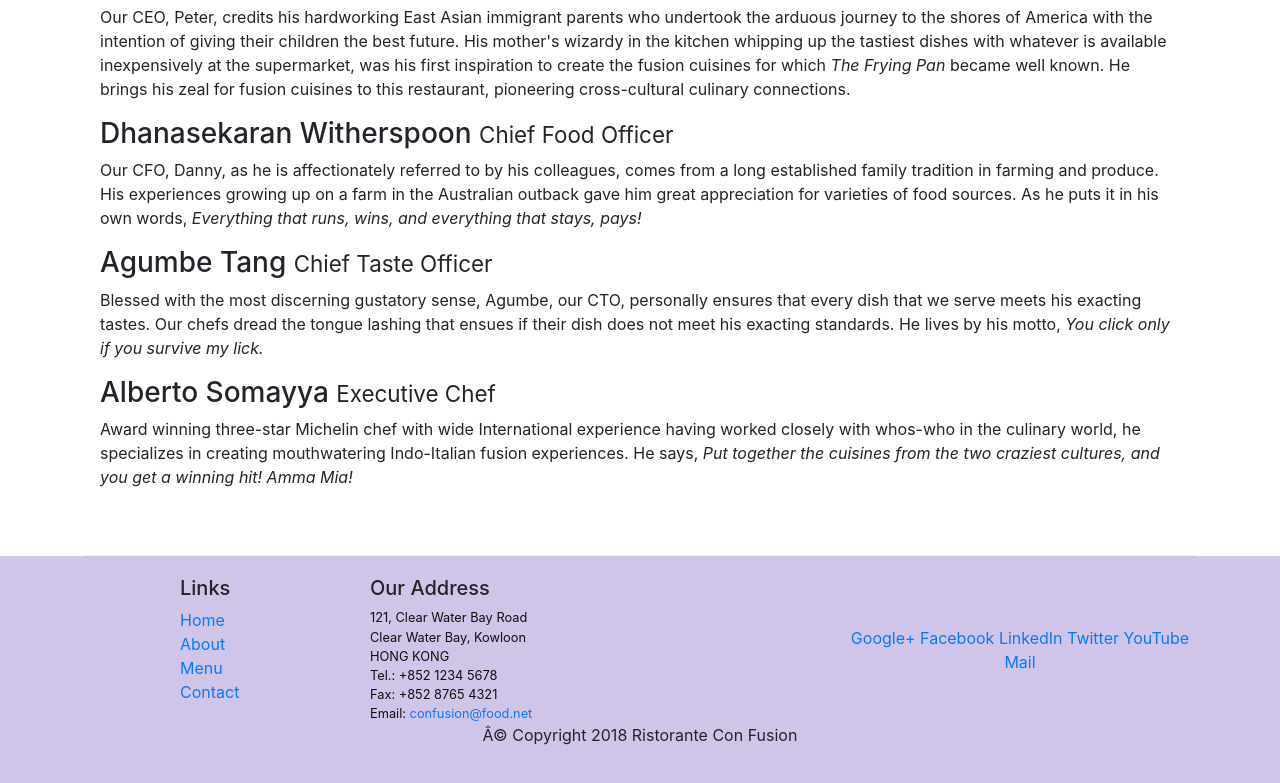
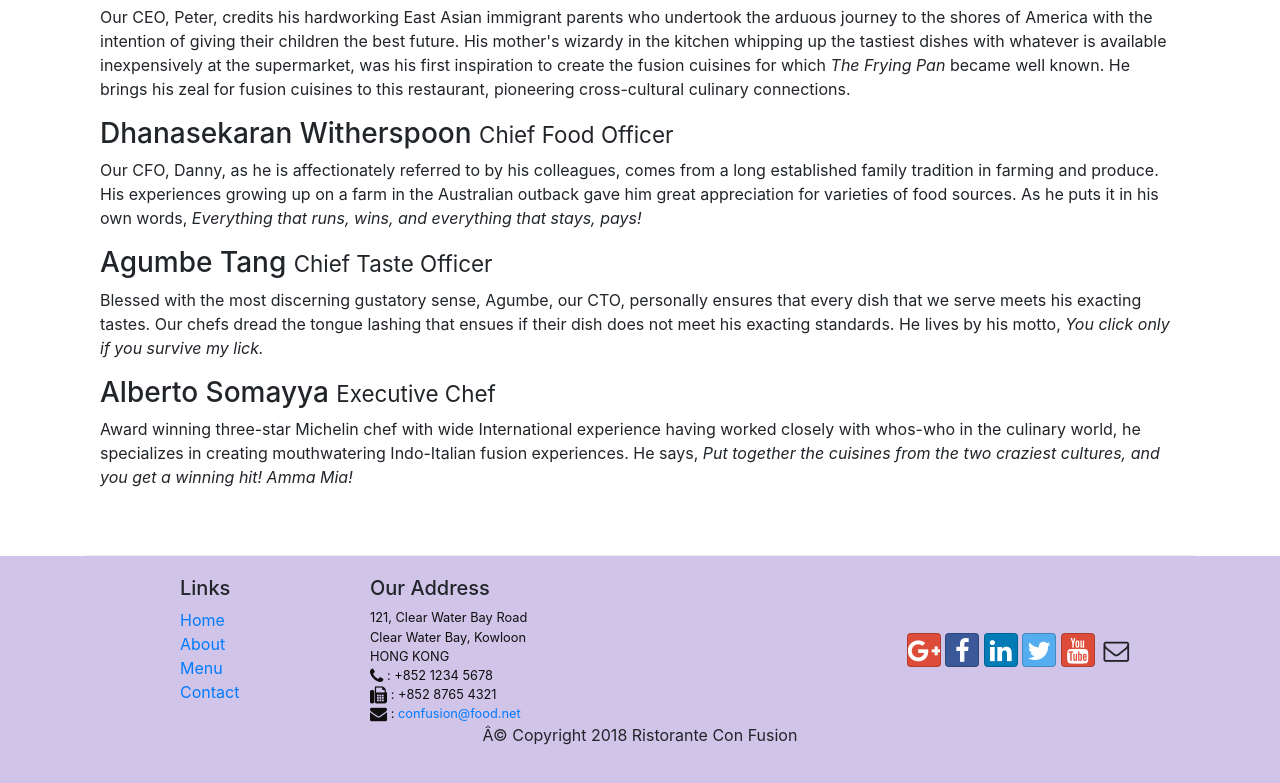
Before and after one commit to arehman1806/conFusion, a website: page aboutus.html in a window 1280 px wide. Shown: the part 998-1781 px from the top of the page. Drawn offline with nearby package versions, Linux system fonts and the light colour scheme.

Commit message:
Icon Fonts

```diff
--- a/aboutus.html
+++ b/aboutus.html
@@ -17,10 +17,10 @@
             <a class="navbar-brand" href="#">Ristorante Con Fusion</a>
             <div class="collapse navbar-collapse" id="Navbar">
                 <ul class="navbar-nav mr-auto">
-                    <li class="nav-item"><a class="nav-link" href="./index.html">Home</a></li>
-                    <li class="nav-item active"><a class="nav-link" href="#">About</a></li>
-                    <li class="nav-item"><a class="nav-link" href="#">Menu</a></li>
-                    <li class="nav-item"><a class="nav-link" href="#">Contact</a></li>
+                    <li class="nav-item"><a class="nav-link" href="./index.html"><span class="fa fa-home fa-lg"></span> Home</a></li>
+                    <li class="nav-item active"><a class="nav-link" href="#"><span class="fa fa-info fa-lg"></span> About</a></li>
+                    <li class="nav-item"><a class="nav-link" href="#"><span class="fa fa-list fa-lg"></span> Menu</a></li>
+                    <li class="nav-item"><a class="nav-link" href="#"><span class="fa fa-address-card fa-lg"></span> Contact</a></li>
                 </ul>
             </div>
         </div>
@@ -36,6 +36,8 @@
         <!-- Bootstrap CSS -->
         <link rel="stylesheet" href="node_modules/bootstrap/dist/css/bootstrap.min.css">
         <link rel="stylesheet" href="css/styles.css">
+        <link rel="stylesheet" href="node_modules/font-awesome/css/font-awesome.min.css">
+        <link rel="stylesheet" href="node_modules/bootstrap-social/bootstrap-social.css">
 
         <div class="container">
             <div class="row row-header">
@@ -115,19 +117,20 @@
 		              121, Clear Water Bay Road<br>
 		              Clear Water Bay, Kowloon<br>
 		              HONG KONG<br>
-		              Tel.: +852 1234 5678<br>
-		              Fax: +852 8765 4321<br>
-		              Email: <a href="mailto:confusion@food.net">confusion@food.net</a>
+                        <span class="fa fa-phone fa-lg"></span> : +852 1234 5678<br>
+                        <i class="fa fa-fax fa-lg"></i> : +852 8765 4321<br>
+                        <i class="fa fa-envelope fa-lg"></i> :
+                        <a href="mailto:confusion@food.net">confusion@food.net</a>
 		           </address>
                 </div>
                 <div class="col-12 col-sm-4 align-self-center">
                     <div class="text-center">
-                        <a href="http://google.com/+">Google+</a>
-                        <a href="http://www.facebook.com/profile.php?id=">Facebook</a>
-                        <a href="http://www.linkedin.com/in/">LinkedIn</a>
-                        <a href="http://twitter.com/">Twitter</a>
-                        <a href="http://youtube.com/">YouTube</a>
-                        <a href="mailto:">Mail</a>
+                        <a class="btn btn-social-icon btn-google" href="http://google.com/+"><i class="fa fa-google-plus"></i></a>
+                        <a class="btn btn-social-icon btn-facebook" href="http://www.facebook.com/profile.php?id="><i class="fa fa-facebook"></i></a>
+                        <a class="btn btn-social-icon btn-linkedin" href="http://www.linkedin.com/in/"><i class="fa fa-linkedin"></i></a>
+                        <a class="btn btn-social-icon btn-twitter" href="http://twitter.com/"><i class="fa fa-twitter"></i></a>
+                        <a class="btn btn-social-icon btn-google" href="http://youtube.com/"><i class="fa fa-youtube"></i></a>
+                        <a class="btn btn-social-icon" href="mailto:"><i class="fa fa-envelope-o"></i></a>
                     </div>
                 </div>
            </div>
--- a/package.json
+++ b/package.json
@@ -14,8 +14,10 @@
     "lite-server": "^2.3.0"
   },
   "dependencies": {
-    "bootstrap": "^4.0.0",
-    "jquery": "^3.1.1",
+    "bootstrap": "^4.5.0",
+    "bootstrap-social": "^5.1.1",
+    "font-awesome": "^4.7.0",
+    "jquery": "^3.5.1",
     "popper.js": "^1.12.9"
   }
 }
```
Also changed, not shown: index.html (+14 -11 lines), 1 other file.
